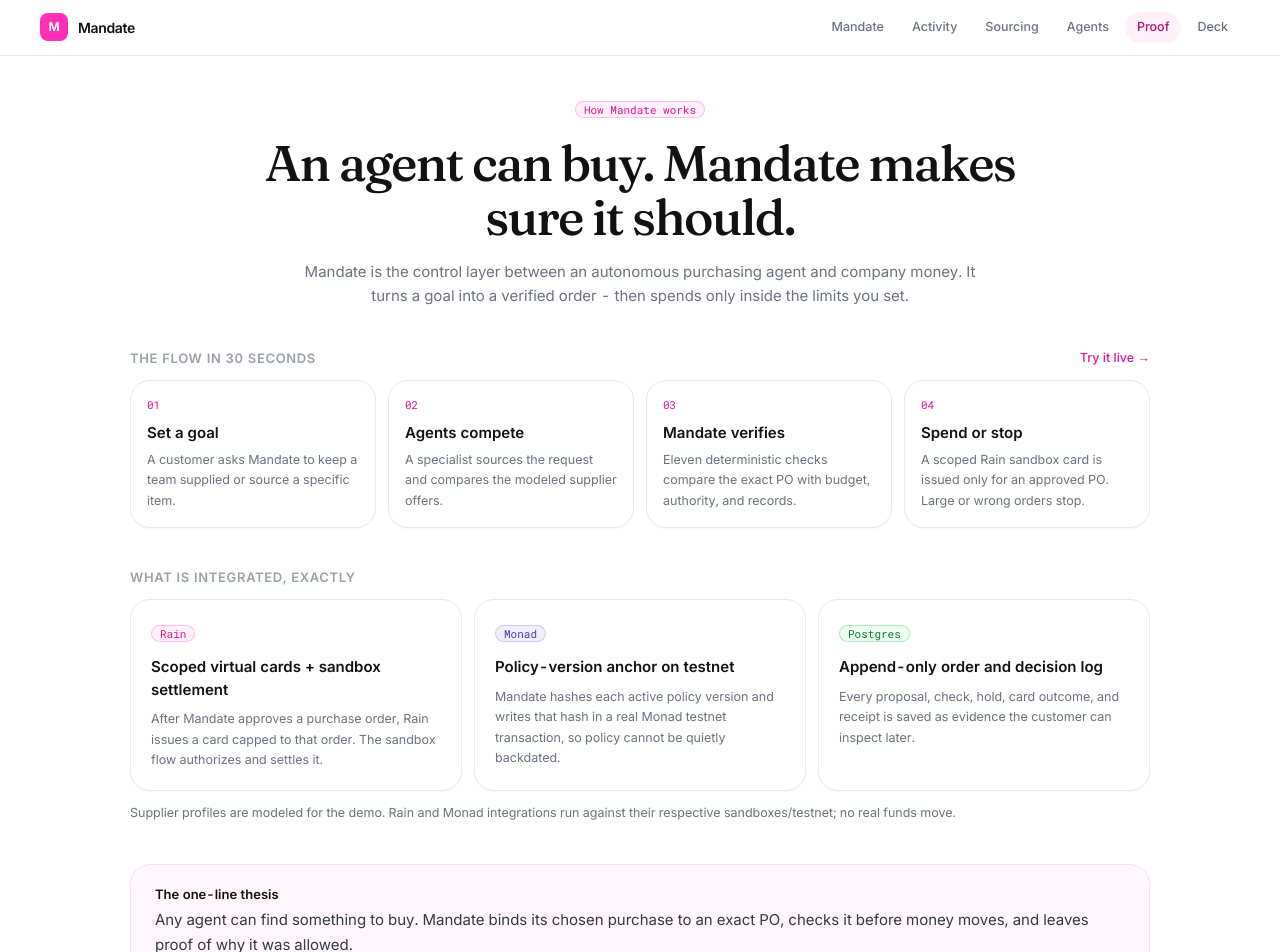
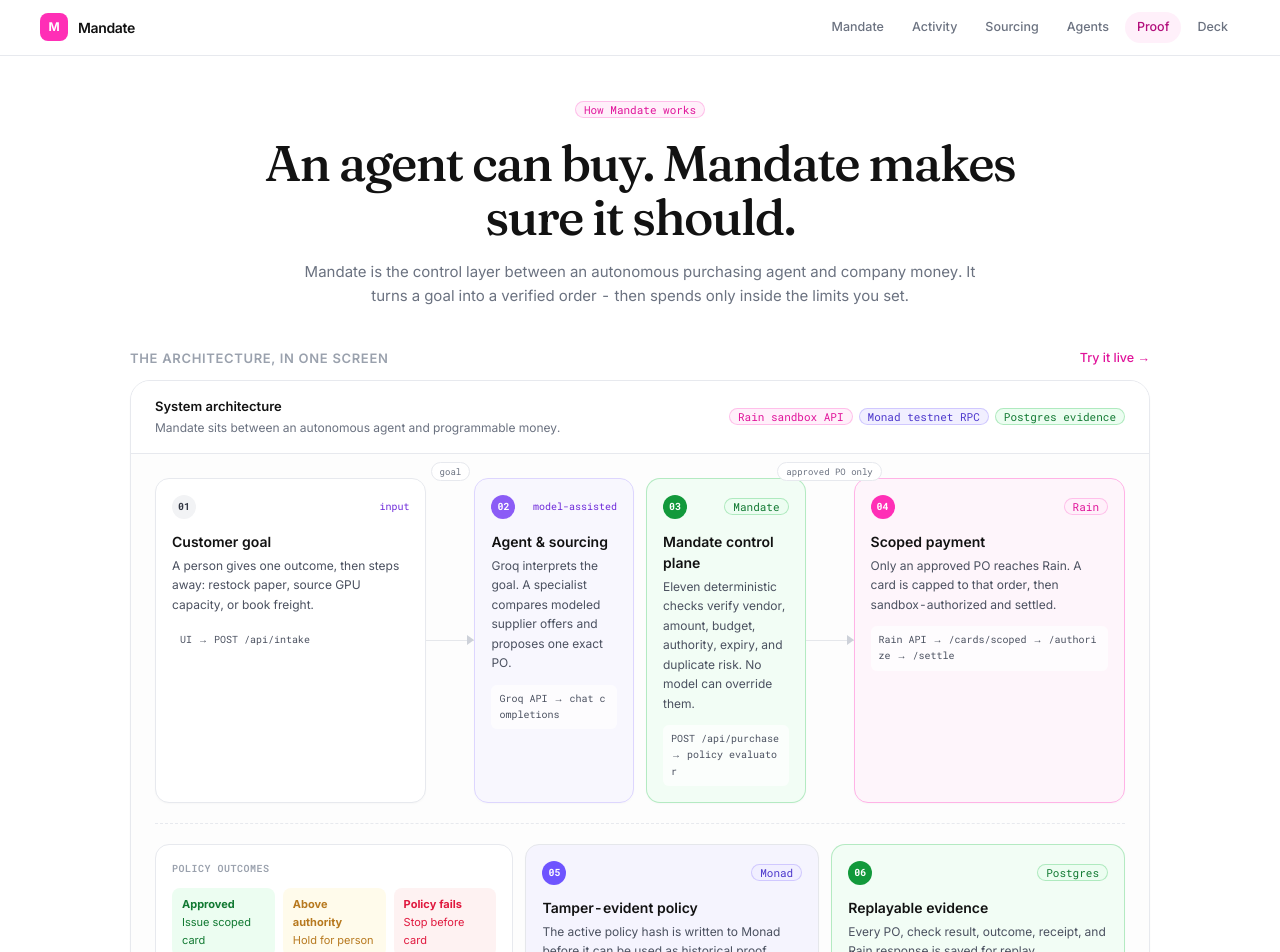
Before and after one commit to theomthakur/raingentic-team10, a Next.js app: page /architecture in a window 1280 px wide. Shown: the top 952 px of the page. Built offline with nearby package versions, Linux system fonts and the light colour scheme; no server answers.

Commit message:
Make proof architecture-first

```diff
--- a/app/architecture/page.tsx
+++ b/app/architecture/page.tsx
@@ -4,6 +4,7 @@
 import { TechStack } from "@/components/explain/TechStack";
 import { ControlCoverage } from "@/components/explain/ControlCoverage";
 import { PaymentRailPanel } from "@/components/explain/PaymentRailPanel";
+import { ArchitectureMap } from "@/components/explain/ArchitectureMap";
 import { Footer } from "@/components/layout/Footer";
 import { SubPageHeader } from "@/components/layout/SiteNav";
 
@@ -14,27 +15,6 @@
   { n: "02", title: "Agents compete", text: "A specialist sources the request and compares the modeled supplier offers." },
   { n: "03", title: "Mandate verifies", text: "Eleven deterministic checks compare the exact PO with budget, authority, and records." },
   { n: "04", title: "Spend or stop", text: "A scoped Rain sandbox card is issued only for an approved PO. Large or wrong orders stop." },
-];
-
-const INTEGRATIONS = [
-  {
-    name: "Rain",
-    tone: "rain" as const,
-    feature: "Scoped virtual cards + sandbox settlement",
-    text: "After Mandate approves a purchase order, Rain issues a card capped to that order. The sandbox flow authorizes and settles it.",
-  },
-  {
-    name: "Monad",
-    tone: "monad" as const,
-    feature: "Policy-version anchor on testnet",
-    text: "Mandate hashes each active policy version and writes that hash in a real Monad testnet transaction, so policy cannot be quietly backdated.",
-  },
-  {
-    name: "Postgres",
-    tone: "pass" as const,
-    feature: "Append-only order and decision log",
-    text: "Every proposal, check, hold, card outcome, and receipt is saved as evidence the customer can inspect later.",
-  },
 ];
 
 /**
@@ -61,9 +41,14 @@
 
         <section className="mt-10">
           <div className="mb-3 flex items-center justify-between gap-3">
-            <p className="text-[13px] font-semibold uppercase tracking-wider text-ink-400">The flow in 30 seconds</p>
+            <p className="text-[13px] font-semibold uppercase tracking-wider text-ink-400">The architecture, in one screen</p>
             <Link href="/" className="text-[12.5px] font-medium text-rain-600 hover:text-rain-700">Try it live →</Link>
           </div>
+          <ArchitectureMap />
+        </section>
+
+        <section className="mt-8">
+          <p className="mb-3 text-[13px] font-semibold uppercase tracking-wider text-ink-400">The flow in 30 seconds</p>
           <div className="grid gap-3 sm:grid-cols-2 lg:grid-cols-4">
             {FLOW.map((step) => (
               <Panel key={step.n} className="p-4">
@@ -73,22 +58,6 @@
               </Panel>
             ))}
           </div>
-        </section>
-
-        <section className="mt-10">
-          <p className="mb-3 text-[13px] font-semibold uppercase tracking-wider text-ink-400">What is integrated, exactly</p>
-          <div className="grid gap-3 md:grid-cols-3">
-            {INTEGRATIONS.map((integration) => (
-              <Panel key={integration.name} className="p-5">
-                <Badge tone={integration.tone}>{integration.name}</Badge>
-                <h2 className="mt-3 text-[15px] font-semibold text-ink-900">{integration.feature}</h2>
-                <p className="mt-2 text-[12.5px] leading-relaxed text-muted">{integration.text}</p>
-              </Panel>
-            ))}
-          </div>
-          <p className="mt-3 text-[12.5px] leading-relaxed text-muted">
-            Supplier profiles are modeled for the demo. Rain and Monad integrations run against their respective sandboxes/testnet; no real funds move.
-          </p>
         </section>
 
         <section className="mt-10 rounded-2xl border border-rain-100 bg-rain-50/50 px-5 py-5 sm:px-6">
@@ -114,7 +83,7 @@
               <PaymentRailPanel />
             </section>
             <section>
-              <p className="mb-3 text-[13px] font-semibold uppercase tracking-wider text-ink-400">System diagram</p>
+              <p className="mb-3 text-[13px] font-semibold uppercase tracking-wider text-ink-400">Execution detail</p>
               <SystemDiagram />
             </section>
             <section>
--- /dev/null
+++ b/components/explain/ArchitectureMap.tsx
@@ -0,0 +1,147 @@
+import { Badge } from "../ui";
+
+type Tone = "neutral" | "rain" | "monad" | "pass" | "violet";
+
+const TONE: Record<Tone, { shell: string; number: string; badge?: "rain" | "monad" | "pass" }> = {
+  neutral: { shell: "border-edge bg-white", number: "bg-ink-100 text-ink-700" },
+  rain: { shell: "border-rain-200 bg-rain-50/60", number: "bg-rain-500 text-white", badge: "rain" },
+  monad: { shell: "border-monad-200 bg-monad-50/60", number: "bg-monad-500 text-white", badge: "monad" },
+  pass: { shell: "border-mint-500/30 bg-mint-50/60", number: "bg-mint-600 text-white", badge: "pass" },
+  violet: { shell: "border-violet-200 bg-violet-50/60", number: "bg-violet-500 text-white" },
+};
+
+function Node({
+  number,
+  title,
+  description,
+  api,
+  tone = "neutral",
+  badge,
+}: {
+  number: string;
+  title: string;
+  description: string;
+  api?: string;
+  tone?: Tone;
+  badge?: string;
+}) {
+  const style = TONE[tone];
+  return (
+    <div className={`rounded-xl border p-4 shadow-sm shadow-ink-900/[0.025] ${style.shell}`}>
+      <div className="flex items-center justify-between gap-2">
+        <span className={`flex h-6 w-6 shrink-0 items-center justify-center rounded-full font-mono text-[10px] font-bold ${style.number}`}>
+          {number}
+        </span>
+        {badge ? (
+          style.badge ? <Badge tone={style.badge}>{badge}</Badge> : <span className="font-mono text-[10px] text-violet-700">{badge}</span>
+        ) : null}
+      </div>
+      <h3 className="mt-3 text-[14px] font-semibold text-ink-900">{title}</h3>
+      <p className="mt-1 text-[12px] leading-relaxed text-ink-600">{description}</p>
+      {api ? <p className="mt-3 break-all rounded-md bg-white/70 px-2 py-1.5 font-mono text-[10px] leading-relaxed text-ink-600">{api}</p> : null}
+    </div>
+  );
+}
+
+function Arrow({ label }: { label: string }) {
+  return (
+    <div className="relative flex min-h-10 items-center justify-center py-1 lg:min-h-0 lg:w-12 lg:py-0">
+      <span className="hidden h-px w-full bg-ink-200 lg:block" />
+      <span className="hidden absolute right-0 h-0 w-0 border-y-[5px] border-l-[7px] border-y-transparent border-l-ink-300 lg:block" />
+      <span className="rounded-full border border-edge bg-white px-2 py-0.5 font-mono text-[9px] text-muted lg:absolute lg:-top-4 lg:whitespace-nowrap">{label}</span>
+      <span className="mt-0.5 text-ink-300 lg:hidden">↓</span>
+    </div>
+  );
+}
+
+/** A judge-facing system map. It names the boundary, the live external calls, and the evidence path. */
+export function ArchitectureMap() {
+  return (
+    <section className="overflow-hidden rounded-2xl border border-edge bg-ink-50/40 shadow-sm shadow-ink-900/[0.03]">
+      <div className="flex flex-wrap items-center justify-between gap-3 border-b border-edge bg-white px-5 py-4 sm:px-6">
+        <div>
+          <p className="text-[13px] font-semibold text-ink-900">System architecture</p>
+          <p className="mt-0.5 text-[12px] text-muted">Mandate sits between an autonomous agent and programmable money.</p>
+        </div>
+        <div className="flex flex-wrap gap-1.5">
+          <Badge tone="rain">Rain sandbox API</Badge>
+          <Badge tone="monad">Monad testnet RPC</Badge>
+          <Badge tone="pass">Postgres evidence</Badge>
+        </div>
+      </div>
+
+      <div className="p-5 sm:p-6">
+        <div className="grid items-stretch lg:grid-cols-[minmax(0,1fr)_3rem_minmax(0,1.22fr)_3rem_minmax(0,1fr)]">
+          <Node
+            number="01"
+            title="Customer goal"
+            description="A person gives one outcome, then steps away: restock paper, source GPU capacity, or book freight."
+            api="UI → POST /api/intake"
+            badge="input"
+          />
+          <Arrow label="goal" />
+          <div className="grid gap-3 sm:grid-cols-2">
+            <Node
+              number="02"
+              title="Agent & sourcing"
+              description="Groq interprets the goal. A specialist compares modeled supplier offers and proposes one exact PO."
+              api="Groq API → chat completions"
+              tone="violet"
+              badge="model-assisted"
+            />
+            <Node
+              number="03"
+              title="Mandate control plane"
+              description="Eleven deterministic checks verify vendor, amount, budget, authority, expiry, and duplicate risk. No model can override them."
+              api="POST /api/purchase → policy evaluator"
+              tone="pass"
+              badge="Mandate"
+            />
+          </div>
+          <Arrow label="approved PO only" />
+          <Node
+            number="04"
+            title="Scoped payment"
+            description="Only an approved PO reaches Rain. A card is capped to that order, then sandbox-authorized and settled."
+            api="Rain API → /cards/scoped → /authorize → /settle"
+            tone="rain"
+            badge="Rain"
+          />
+        </div>
+
+        <div className="my-5 border-t border-dashed border-edge" />
+
+        <div className="grid gap-3 md:grid-cols-[minmax(0,1.22fr)_minmax(0,1fr)_minmax(0,1fr)]">
+          <div className="rounded-xl border border-edge bg-white p-4">
+            <p className="font-mono text-[10px] font-semibold uppercase tracking-wider text-ink-400">Policy outcomes</p>
+            <div className="mt-3 grid gap-2 sm:grid-cols-3">
+              <p className="rounded-lg bg-mint-50 px-2.5 py-2 text-[11px] leading-relaxed text-mint-700"><strong>Approved</strong><br />Issue scoped card</p>
+              <p className="rounded-lg bg-amber-50 px-2.5 py-2 text-[11px] leading-relaxed text-warn"><strong>Above authority</strong><br />Hold for person</p>
+              <p className="rounded-lg bg-red-50 px-2.5 py-2 text-[11px] leading-relaxed text-fail"><strong>Policy fails</strong><br />Stop before card</p>
+            </div>
+          </div>
+          <Node
+            number="05"
+            title="Tamper-evident policy"
+            description="The active policy hash is written to Monad before it can be used as historical proof."
+            api="Monad RPC → eth_sendRawTransaction"
+            tone="monad"
+            badge="Monad"
+          />
+          <Node
+            number="06"
+            title="Replayable evidence"
+            description="Every PO, check result, outcome, receipt, and Rain response is saved for replay."
+            api="Neon Postgres → append-only decision log"
+            tone="pass"
+            badge="Postgres"
+          />
+        </div>
+
+        <p className="mt-4 text-[11.5px] leading-relaxed text-muted">
+          External boundary: suppliers are modeled profiles. Rain runs in its sandbox and Monad runs on testnet, so no real customer funds or personal data are used.
+        </p>
+      </div>
+    </section>
+  );
+}
```
